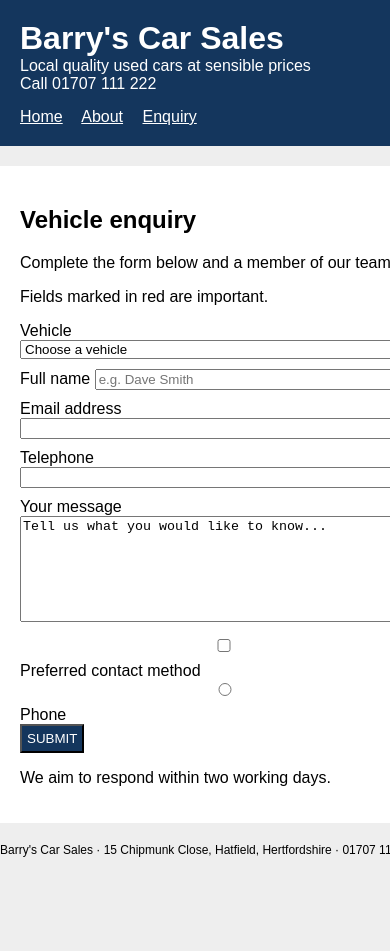
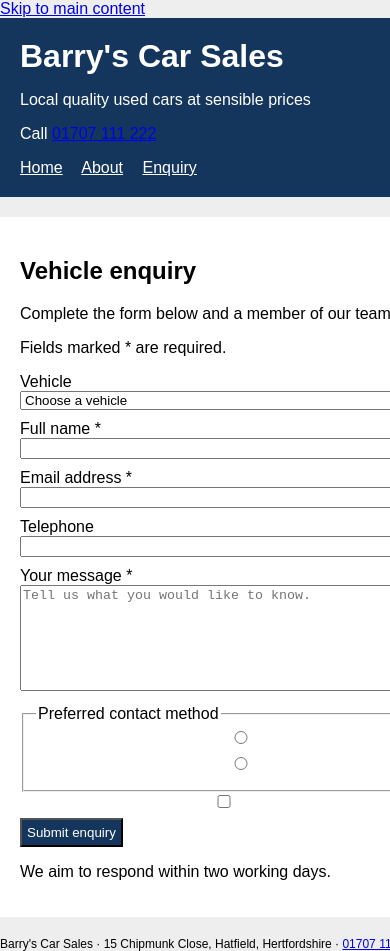
Before and after one commit to sufi14406-svg/Barry-s-car-sale, a plain HTML site: page enquiry.html in a window 390 px wide. Shown: the top 951 px of the page. Before the commit the page ends 857 px from the top, so only its background shows below. Drawn offline with Linux system fonts and the light colour scheme.

Commit message:
Update enquiry.html
In `enquiry.html`, I improved the enquiry form by adding properly connected labels to every input, marking required fields, and using suitable input types for email and telephone numbers. I grouped the preferred contact options using a fieldset and legend and added clear validation messages to help users correct mistakes. I also improved keyboard and screen-reader accessibility by highlighting invalid fields and moving focus to the first error. These changes make the form easier to understand, complete and use for all visitors.

```diff
--- a/enquiry.html
+++ b/enquiry.html
@@ -1,34 +1,37 @@
 <!DOCTYPE html>
-<html lang="en">
+<html lang="en-GB">
 <head>
     <meta charset="utf-8">
+    <meta name="viewport" content="width=device-width, initial-scale=1">
     <title>Vehicle Enquiry - Barry's Car Sales</title>
     <link rel="stylesheet" href="styles.css">
     <script src="script.js" defer></script>
 </head>
 <body>
+<a class="skip-link" href="#main-content">Skip to main content</a>
 <header>
-    <div>
+    <div class="header-content">
         <div>
             <h1>Barry's Car Sales</h1>
-            <div>Local quality used cars at sensible prices</div>
+            <p class="tagline">Local quality used cars at sensible prices</p>
         </div>
-        <div>Call 01707 111 222</div>
+        <p class="phone">Call <a href="tel:01707111222">01707 111 222</a></p>
     </div>
-    <nav>
+    <nav aria-label="Main navigation">
         <a href="index.html">Home</a>
         <a href="about.html">About</a>
-        <a href="enquiry.html">Enquiry</a>
+        <a href="enquiry.html" aria-current="page">Enquiry</a>
     </nav>
 </header>
 
-<main>
-    <h2>Vehicle enquiry</h2>
+<main id="main-content" class="form-main">
+    <section class="form-panel" aria-labelledby="enquiry-heading">
+        <h2 id="enquiry-heading">Vehicle enquiry</h2>
         <p>Complete the form below and a member of our team will contact you.</p>
-    <p>Fields marked in red are important.</p>
+        <p>Fields marked <span aria-hidden="true">*</span> are required.</p>
 
-    <form action="#" method="post">
-        <div>
+        <form id="enquiry-form" action="#" method="post" novalidate>
+            <div class="form-field">
                 <label for="car">Vehicle</label>
                 <select id="car" name="car">
                     <option value="">Choose a vehicle</option>
@@ -39,47 +42,51 @@
                 </select>
             </div>
 
-        <div>
-            <span>Full name</span>
-            <input type="text" name="name" placeholder="e.g. Dave Smith">
+            <div class="form-field">
+                <label for="name">Full name <span aria-hidden="true">*</span></label>
+                <input type="text" id="name" name="name" autocomplete="name" required aria-describedby="name-error">
+                <span class="field-error" id="name-error"></span>
             </div>
 
-        <div>
-            <label for="email">Email address</label>
-            <input type="text" id="email" name="email">
+            <div class="form-field">
+                <label for="email">Email address <span aria-hidden="true">*</span></label>
+                <input type="email" id="email" name="email" autocomplete="email" required aria-describedby="email-error">
+                <span class="field-error" id="email-error"></span>
             </div>
 
-        <div>
+            <div class="form-field">
                 <label for="phone">Telephone</label>
-            <input type="text" id="phone" name="phone">
+                <input type="tel" id="phone" name="phone" autocomplete="tel">
             </div>
 
-        <div>
-            <label for="message">Your message</label>
-            <textarea id="message" name="message">Tell us what you would like to know...</textarea>
+            <div class="form-field">
+                <label for="message">Your message <span aria-hidden="true">*</span></label>
+                <textarea id="message" name="message" rows="5" required aria-describedby="message-error" placeholder="Tell us what you would like to know."></textarea>
+                <span class="field-error" id="message-error"></span>
             </div>
 
-        <div>
+            <fieldset class="form-field">
+                <legend>Preferred contact method</legend>
+                <label class="choice"><input type="radio" name="contact" value="email"> Email</label>
+                <label class="choice"><input type="radio" name="contact" value="phone"> Phone</label>
+            </fieldset>
+
+            <div class="form-field">
+                <label class="choice" for="updates">
                     <input type="checkbox" id="updates" name="updates">
-            <span>Send me occasional offers and updates</span>
+                    Send me occasional offers and updates
+                </label>
             </div>
 
-        <div>
-            <label>Preferred contact method</label>
-            <div>
-                <input type="radio" name="contact" value="email"> Email
-                <input type="radio" name="contact" value="phone"> Phone
-            </div>
-        </div>
-
-        <button type="submit">SUBMIT</button>
+            <button type="submit">Submit enquiry</button>
+            <p id="form-status" role="status" aria-live="polite"></p>
         </form>
-
         <p>We aim to respond within two working days.</p>
+    </section>
 </main>
 
 <footer>
-    Barry's Car Sales · 15 Chipmunk Close, Hatfield, Hertfordshire · 01707 111 222
+    Barry's Car Sales · 15 Chipmunk Close, Hatfield, Hertfordshire · <a href="tel:01707111222">01707 111 222</a>
 </footer>
 </body>
 </html>
```
Lines whose indentation alone changed are shown as unchanged.
